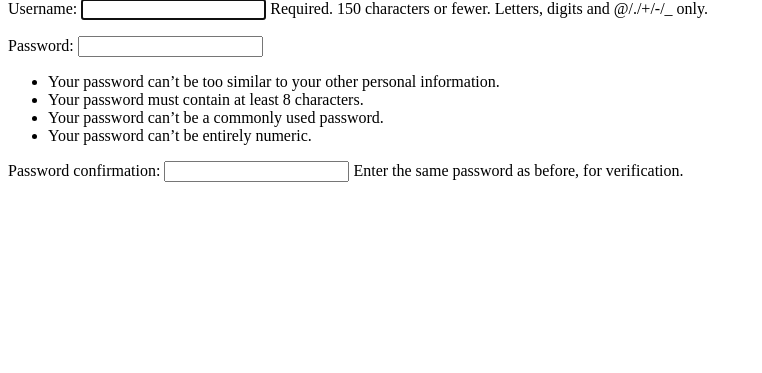
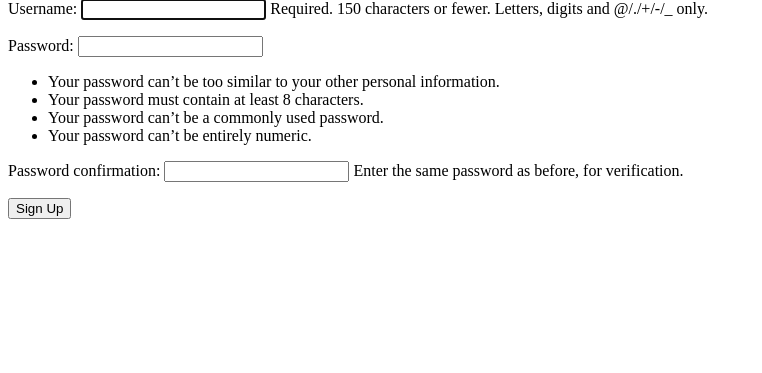
Before and after one commit to dbkreling/todowoo, a Django app: page /signup/ in a window 1280 px wide. Shown: the part 67-440 px from the top of the page, without its empty margins (0-762 px from the left). Run offline with Django 3.2, Linux system fonts and the light colour scheme.

Commit message:
lecture 61: add a form to signupuser.html template
The form with the method POST is implemented and includes a '{% csrf_token %}'
tag in order to allow django to handle the authentication properly. This is
documented in the error message that is displayed when the tag is not added.

Signed-off-by: Daniel Kreling <dbkreling@gmail.com>

```diff
--- a/todo/templates/todo/signupuser.html
+++ b/todo/templates/todo/signupuser.html
@@ -1,3 +1,7 @@
 <h1>SignUp</h1>
 
-{{ form.as_p }}
+<form method="POST">
+    {% csrf_token %}
+    {{ form.as_p }}
+    <button type="submit">Sign Up</button>
+</form>
```
